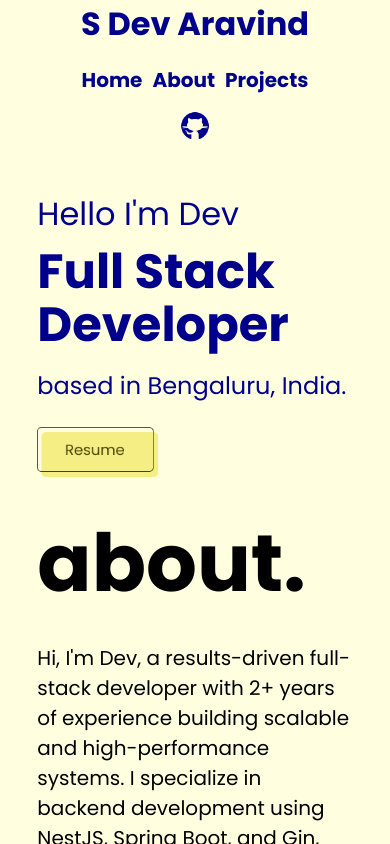
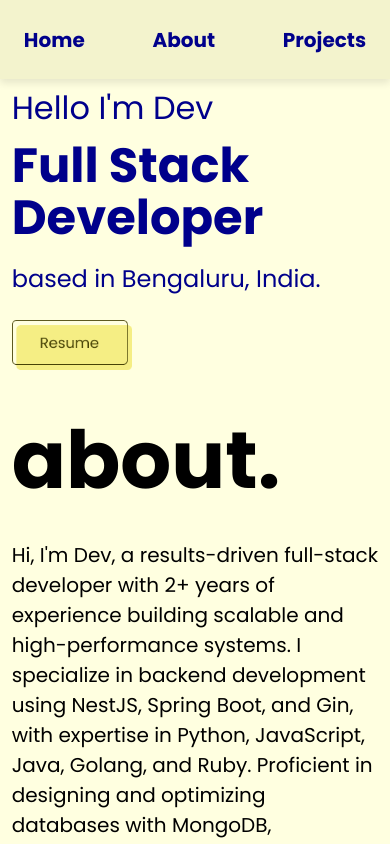
Before and after one commit to devaravinds/portfolio, a React (Create React App) app: page / in a window 390 px wide. Shown: the top 844 px of the page. Built offline with nearby package versions, Linux system fonts and the light colour scheme.

Commit message:
Responsive changes

```diff
--- a/src/components/Header.js
+++ b/src/components/Header.js
@@ -1,26 +1,23 @@
 import React from 'react';
 import { Link } from 'react-scroll';
 import '../styles/Header.css';
-import githubLogo from '../resources/github.png';
 
-const Header = () => {
+const Header = ({ siteName, links, githubUrl, githubLogo }) => {
     return (
         <header className="header">
-            <h1 className="site-name">S Dev Aravind</h1>
+            <h1 className="site-name">{siteName}</h1>
             <nav className="nav-links">
-                <Link to="home-section" smooth={true} duration={500}>
-                    <h2>Home</h2>
-                </Link>
-                <Link to="about-section" smooth={true} duration={500}>
-                    <h2>About</h2>
-                </Link>
-                <Link to="projects-section" smooth={true} duration={500}>
-                    <h2>Projects</h2>
-                </Link>
+                {links.map((link, index) => (
+                    <Link key={index} to={link.to} smooth={true} duration={500}>
+                        <h2>{link.label}</h2>
+                    </Link>
+                ))}
             </nav>
-            <a href="https://github.com/devaravinds" target="_blank" rel="noopener noreferrer">
-                <img src={githubLogo} alt="GitHub" className="github-logo" />
-            </a>
+            {githubUrl && githubLogo && (
+                <a href={githubUrl} target="_blank" rel="noopener noreferrer">
+                    <img src={githubLogo} alt="GitHub" className="github-logo" />
+                </a>
+            )}
         </header>
     );
 };
--- a/src/components/Home.js
+++ b/src/components/Home.js
@@ -2,11 +2,22 @@ import Body from "./Body";
 import Header from "./Header";
 import About from './About';
 import '../styles/Home.css';
+import githubLogo from '../resources/github.png';
 
 const Home = () => {
+    const links = [
+        { to: "home-section", label: "Home" },
+        { to: "about-section", label: "About" },
+        { to: "projects-section", label: "Projects" }
+    ];
     return (
         <div className="App">
-            <Header />
+            <Header
+                siteName="S Dev Aravind"
+                links={links}
+                githubUrl="https://github.com/devaravinds"
+                githubLogo={githubLogo}
+            />
             <Body />
             <About />
         </div>
--- a/src/styles/Body.css
+++ b/src/styles/Body.css
@@ -36,9 +36,7 @@
 }
 
 .image-container {
-    /* padding: 0% 3%; */
     margin-left: auto;
-    /* padding-right: 10%; */
 }
 
 .resume-logo-container {
--- a/src/styles/Header.css
+++ b/src/styles/Header.css
@@ -11,7 +11,6 @@
 }
 
 .nav-links {
-    position: absolute;
     left: 50%;
     transform: translateX(-50%);
     display: flex;
@@ -40,13 +39,35 @@
     .header {
         flex-direction: column;
         align-items: center;
+        padding-bottom: 40px;
+    }
+
+    .site-name {
+        display: none;
     }
 
     .nav-links {
-        position: static;
-        transform: none;
+        position: fixed;
+        transform: translateX(-50%);
+        width: 100%;
         flex-direction: row;
         text-align: center;
-        gap: 10px;
+        z-index: 1000;
+        background-color: rgba(240, 240, 200, 0.8);
+        backdrop-filter: blur(10px);
+        justify-content: space-around;
+        box-shadow: 0 4px 8px rgba(0, 0, 0, 0.1)
+    }
+
+    .nav-links h2 {
+        text-decoration: none;
+        font-weight: 600;
+        padding: 8px 12px;
+        border-radius: 5px;
+        transition: all 0.3s ease-in-out;
+    }
+
+    .github-logo {
+        display: none;
     }
 }
--- a/src/styles/Home.css
+++ b/src/styles/Home.css
@@ -1,3 +1,9 @@
 .App {
     padding: 0% 7% 0% 7%;
 }
+
+@media (max-width: 768px) {
+    .App {
+        padding: 0% 0% 0% 0%;
+    }
+}
```
